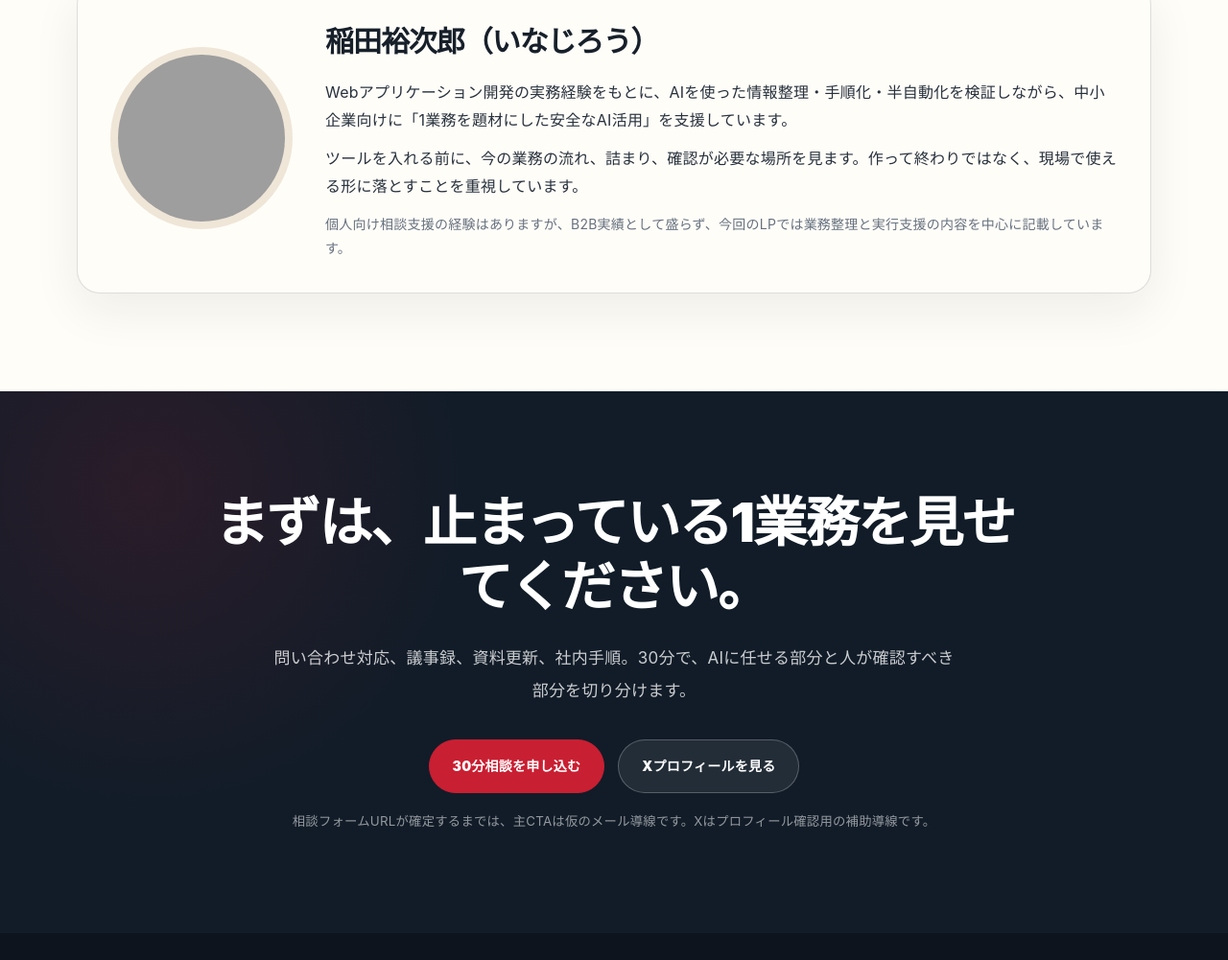
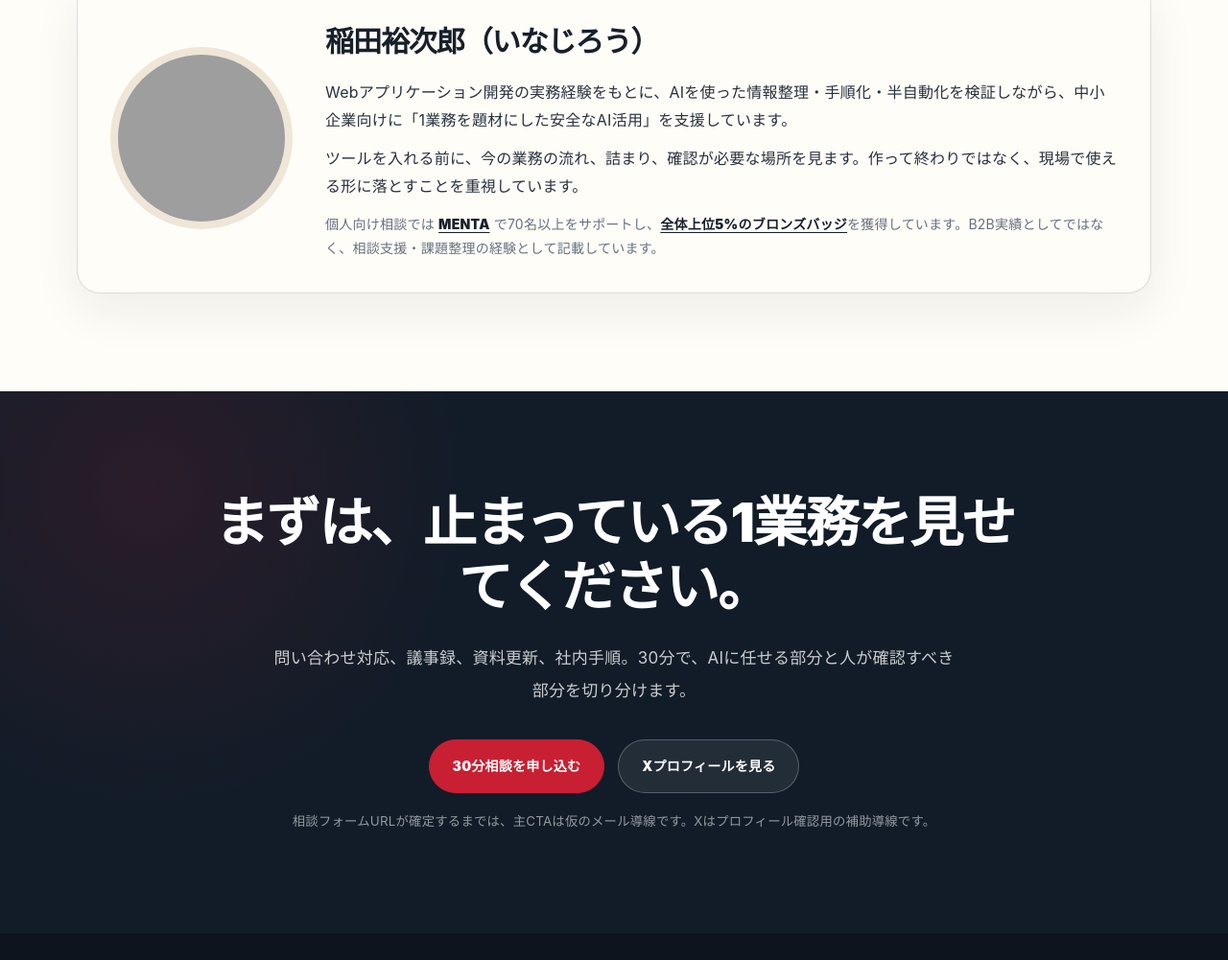
Before and after one commit to iineineno03k/ai-consulting-lp, a plain HTML site: page index.html in a window 1280 px wide. Shown: the part 4716-5717 px from the top of the page at 96% size. Drawn offline with Linux system fonts and the light colour scheme; grey boxes are pictures that could not be loaded.

Commit message:
Deploy LP from x-inajiro source

```diff
--- a/index.html
+++ b/index.html
@@ -375,6 +375,7 @@
     .profile-card h3 { margin: 0 0 12px; font-size: 30px; }
     .profile-card p { margin: 12px 0 0; color: var(--ink-2); }
     .profile-note { font-size: 14px; color: var(--muted) !important; }
+    .profile-note a { color: var(--ink); font-weight: 900; text-underline-offset: 3px; }
 
     .contact {
       background:
@@ -665,7 +666,7 @@
             <h3>稲田裕次郎（いなじろう）</h3>
             <p>Webアプリケーション開発の実務経験をもとに、AIを使った情報整理・手順化・半自動化を検証しながら、中小企業向けに「1業務を題材にした安全なAI活用」を支援しています。</p>
             <p>ツールを入れる前に、今の業務の流れ、詰まり、確認が必要な場所を見ます。作って終わりではなく、現場で使える形に落とすことを重視しています。</p>
-            <p class="profile-note">個人向け相談支援の経験はありますが、B2B実績として盛らず、今回のLPでは業務整理と実行支援の内容を中心に記載しています。</p>
+            <p class="profile-note">個人向け相談では <a href="https://menta.work/user/169353" target="_blank" rel="noopener">MENTA</a> で70名以上をサポートし、<a href="https://intercom.help/mentajp/ja/articles/3108334-%E3%83%90%E3%83%83%E3%82%B8%E3%81%AB%E3%81%A4%E3%81%84%E3%81%A6" target="_blank" rel="noopener">全体上位5%のブロンズバッジ</a>を獲得しています。B2B実績としてではなく、相談支援・課題整理の経験として記載しています。</p>
           </div>
         </div>
       </div>
```
